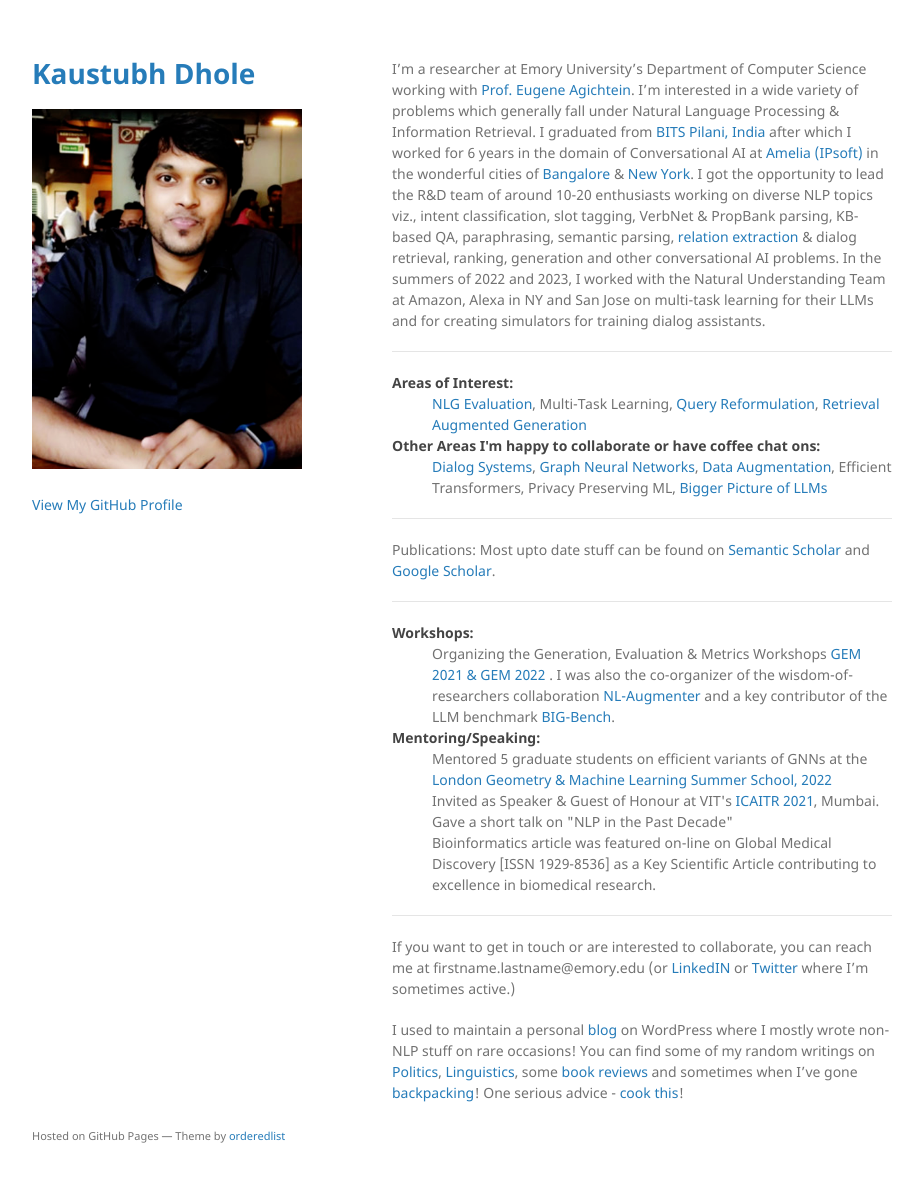
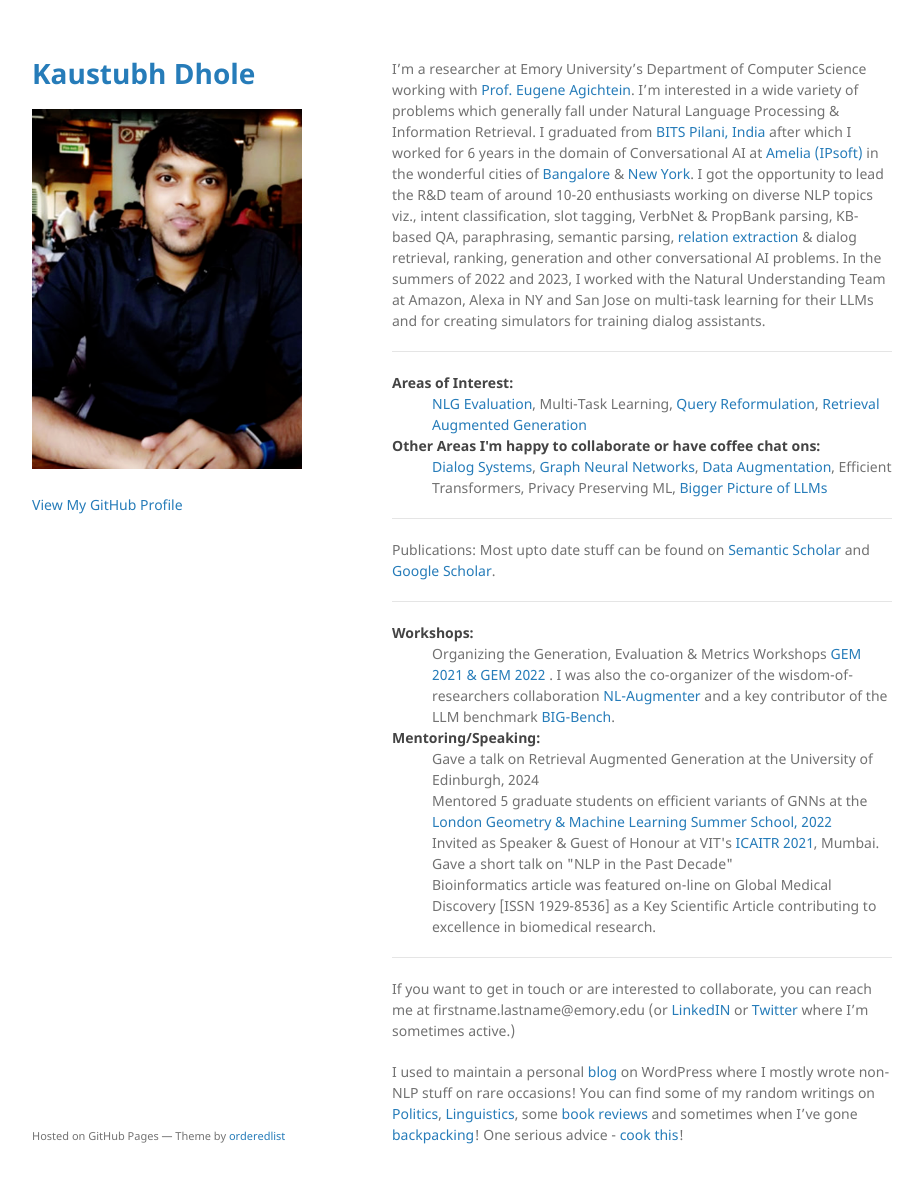
Before and after one commit to alephmembeth/alephmembeth.github.io, a Jekyll site: the page built from index.md, in a window 1280 px wide and 1215 px high. Shown: the top 1183 px of the window, without its empty margins (178-1101 px from the left). Built offline with Jekyll 4.4.1, drawn with Linux system fonts in a browser that asks for light colours; the repository's description, which GitHub fills in, is left out; some of the changed lines change nothing that is shown.

Commit message:
Update index.md

```diff
--- a/index.md
+++ b/index.md
@@ -9,7 +9,7 @@
 
 <dl>
    <dt>Areas of Interest:</dt>
-   <dd><a href="https://openreview.net/pdf?id=CSi1eu_2q96">NLG Evaluation</a>, Multi-Task Learning, <a href="https://www.youtube.com/watch?v=d1bN6vcQ4Lc">Query Reformulation</a>, <a href="https://aclanthology.org/2024.scichat-1.5/">Retrieval Augmented Generation</a></dd>
+   <dd><a href="https://openreview.net/pdf?id=CSi1eu_2q96">NLG Evaluation</a>, Multi-Task Learning, <a href="https://link.springer.com/chapter/10.1007/978-3-031-56063-7_24">Query Reformulation</a>, <a href="https://aclanthology.org/2024.scichat-1.5/">Retrieval Augmented Generation</a></dd>
    <dt>Other Areas I'm happy to collaborate or have coffee chat ons:</dt>
    <dd><a href="https://aclanthology.org/2021.acl-short.13.pdf">Dialog</a> <a href="https://arxiv.org/pdf/2008.07559.pdf">Systems</a>, <a href="https://arxiv.org/pdf/2206.02849.pdf">Graph Neural Networks</a>, <a href="https://arxiv.org/pdf/2112.02721.pdf">Data Augmentation</a>, Efficient Transformers, Privacy Preserving ML, <a href="https://aclanthology.org/2023.bigpicture-1.6/">Bigger Picture of LLMs</a></dd>
 </dl>
@@ -26,6 +26,7 @@
    <dt>Workshops:</dt>
       <dd>Organizing the Generation, Evaluation & Metrics Workshops <a href="https://gem-benchmark.com/workshop">GEM 2021 & GEM 2022 </a>. I was also the co-organizer of the wisdom-of-researchers collaboration <a href="https://nejlt.ep.liu.se/article/view/4725/3874">NL-Augmenter</a> and a key contributor of the LLM benchmark <a href="https://arxiv.org/pdf/2206.04615.pdf">BIG-Bench</a>.</dd>
    <dt>Mentoring/Speaking:</dt>
+      <dd> Gave a talk on Retrieval Augmented Generation at the University of Edinburgh, 2024 </dd>
       <dd> Mentored 5 graduate students on efficient variants of GNNs at the <a href="https://www.logml.ai/people/mentor22/kaustubh">London Geometry & Machine Learning Summer School, 2022</a> </dd>
       <dd> Invited as Speaker & Guest of Honour at VIT's <a href="https://vit.edu.in/images/newsletters/it/INFT_Newsletter_July%202021.pdf">ICAITR 2021</a>, Mumbai. Gave a short talk on "NLP in the Past Decade" </dd>
    <dd> Bioinformatics article was featured on-line on Global Medical Discovery [ISSN 1929-8536] as a Key Scientific Article contributing to excellence in biomedical research. </dd>
```
